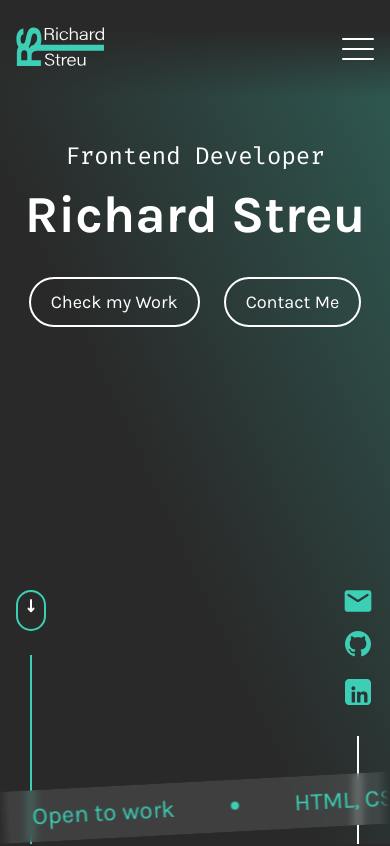
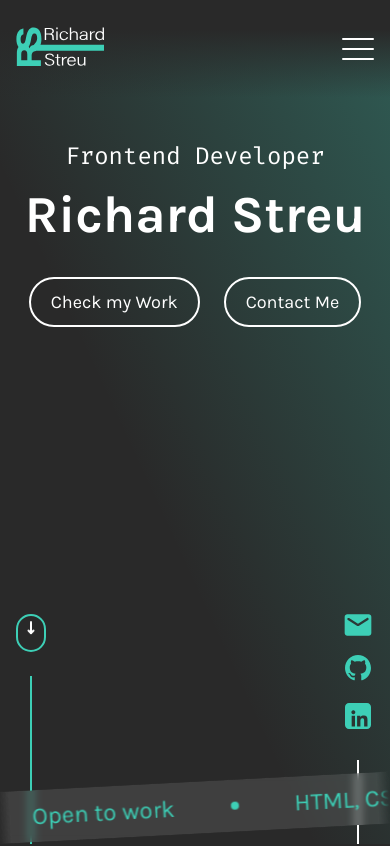
Before and after one commit to RichardStreu/portfolioAngular, an Angular app: page / in a window 390 px wide. Shown: the top 846 px of the page. Built offline with nearby package versions, Linux system fonts and the light colour scheme.

Commit message:
feat: adjust arrow component heights for improved responsiveness on smaller screens

```diff
--- a/src/app/landing-page/sections/a-hero/arrow-left/arrow-left.component.scss
+++ b/src/app/landing-page/sections/a-hero/arrow-left/arrow-left.component.scss
@@ -18,6 +18,10 @@
 
   @media screen and (max-width: 1100px) {
     height: 256px;
+  }
+
+  @media (max-height: 900px ) {
+    height: 232px;
   }
 
   .line {
--- a/src/app/landing-page/sections/a-hero/arrow-right/arrow-right.component.scss
+++ b/src/app/landing-page/sections/a-hero/arrow-right/arrow-right.component.scss
@@ -10,6 +10,10 @@
 
   @media screen and (max-width: 1100px) {
     height: 256px;
+  }
+
+  @media (max-height: 900px ) {
+    height: 232px;
   }
 
   > a {
```
